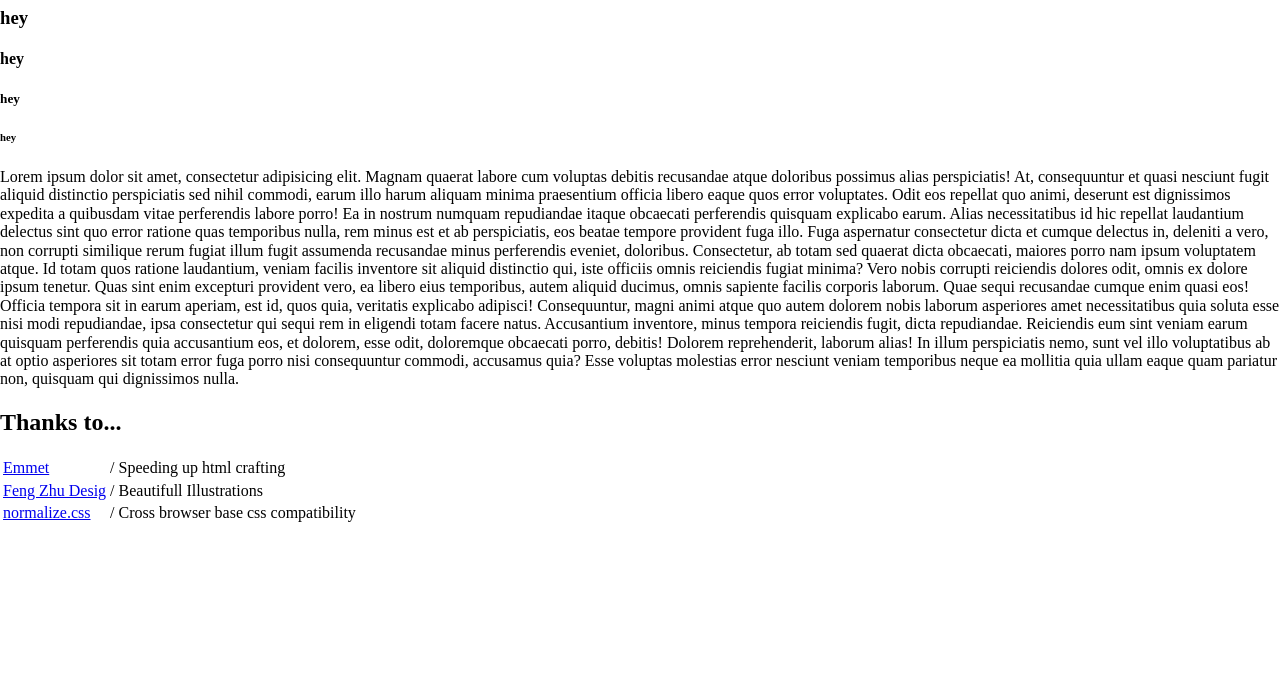
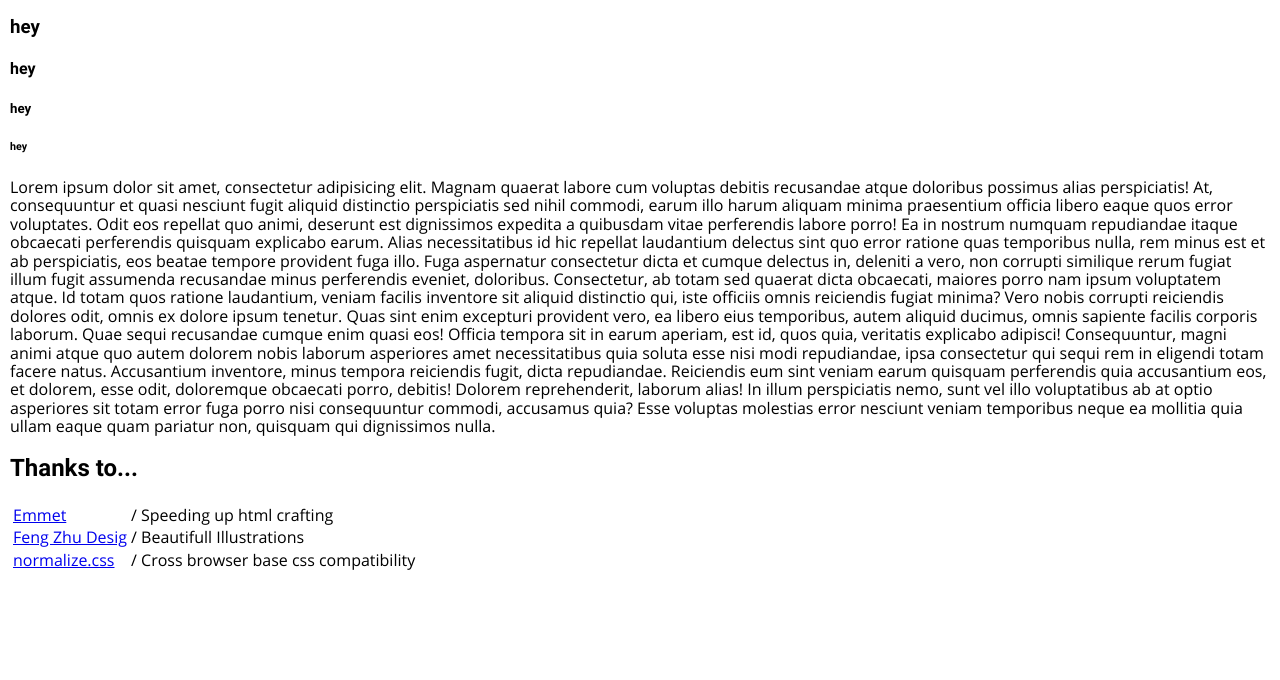
Before and after one commit to youpiwaza/chaos-toolbox, a website: page index.html in a window 1280 px wide. Shown: the part 120-800 px from the top of the page. Drawn offline with nearby package versions, Linux system fonts and the light colour scheme.

Commit message:
Fix: font loading
Must have been tired AF

```diff
--- a/assets/css/optional-layout-and-stuff.css
+++ b/assets/css/optional-layout-and-stuff.css
@@ -20,13 +20,13 @@
   font-family: 'Roboto';
   font-style: normal;
   font-weight: bold;
-  src: url('../assets/fonts/Roboto/roboto-v18-latin-700.eot'); /* IE9 Compat Modes */
+  src: url('../fonts/Roboto/roboto-v18-latin-700.eot'); /* IE9 Compat Modes */
   src: local('Roboto Bold'), local('Roboto-Bold'),
-       url('../assets/fonts/Roboto/roboto-v18-latin-700.eot?#iefix') format('embedded-opentype'), /* IE6-IE8 */
-       url('../assets/fonts/Roboto/roboto-v18-latin-700.woff2') format('woff2'), /* Super Modern Browsers */
-       url('../assets/fonts/Roboto/roboto-v18-latin-700.woff') format('woff'), /* Modern Browsers */
-       url('../assets/fonts/Roboto/roboto-v18-latin-700.ttf') format('truetype'), /* Safari, Android, iOS */
-       url('../assets/fonts/Roboto/roboto-v18-latin-700.svg#Roboto') format('svg'); /* Legacy iOS */
+       url('../fonts/Roboto/roboto-v18-latin-700.eot?#iefix') format('embedded-opentype'), /* IE6-IE8 */
+       url('../fonts/Roboto/roboto-v18-latin-700.woff2') format('woff2'), /* Super Modern Browsers */
+       url('../fonts/Roboto/roboto-v18-latin-700.woff') format('woff'), /* Modern Browsers */
+       url('../fonts/Roboto/roboto-v18-latin-700.ttf') format('truetype'), /* Safari, Android, iOS */
+       url('../fonts/Roboto/roboto-v18-latin-700.svg#Roboto') format('svg'); /* Legacy iOS */
 }
 
 /* open-sans-regular - latin */
@@ -34,39 +34,39 @@
   font-family: 'Open Sans';
   font-style: normal;
   font-weight: 400;
-  src: url('../assets/fonts/Open_Sansopen-sans-v15-latin-regular.eot'); /* IE9 Compat Modes */
+  src: url('../fonts/Open_Sans/open-sans-v15-latin-regular.eot'); /* IE9 Compat Modes */
   src: local('Open Sans Regular'), local('OpenSans-Regular'),
-       url('../assets/fonts/Open_Sansopen-sans-v15-latin-regular.eot?#iefix') format('embedded-opentype'), /* IE6-IE8 */
-       url('../assets/fonts/Open_Sansopen-sans-v15-latin-regular.woff2') format('woff2'), /* Super Modern Browsers */
-       url('../assets/fonts/Open_Sansopen-sans-v15-latin-regular.woff') format('woff'), /* Modern Browsers */
-       url('../assets/fonts/Open_Sansopen-sans-v15-latin-regular.ttf') format('truetype'), /* Safari, Android, iOS */
-       url('../assets/fonts/Open_Sansopen-sans-v15-latin-regular.svg#OpenSans') format('svg'); /* Legacy iOS */
+       url('../fonts/Open_Sans/open-sans-v15-latin-regular.eot?#iefix') format('embedded-opentype'), /* IE6-IE8 */
+       url('../fonts/Open_Sans/open-sans-v15-latin-regular.woff2') format('woff2'), /* Super Modern Browsers */
+       url('../fonts/Open_Sans/open-sans-v15-latin-regular.woff') format('woff'), /* Modern Browsers */
+       url('../fonts/Open_Sans/open-sans-v15-latin-regular.ttf') format('truetype'), /* Safari, Android, iOS */
+       url('../fonts/Open_Sans/open-sans-v15-latin-regular.svg#OpenSans') format('svg'); /* Legacy iOS */
 }
 /* open-sans-italic - latin */
 @font-face {
   font-family: 'Open Sans';
   font-style: italic;
   font-weight: 400;
-  src: url('../assets/fonts/Open_Sansopen-sans-v15-latin-italic.eot'); /* IE9 Compat Modes */
+  src: url('../fonts/Open_Sans/open-sans-v15-latin-italic.eot'); /* IE9 Compat Modes */
   src: local('Open Sans Italic'), local('OpenSans-Italic'),
-       url('../assets/fonts/Open_Sansopen-sans-v15-latin-italic.eot?#iefix') format('embedded-opentype'), /* IE6-IE8 */
-       url('../assets/fonts/Open_Sansopen-sans-v15-latin-italic.woff2') format('woff2'), /* Super Modern Browsers */
-       url('../assets/fonts/Open_Sansopen-sans-v15-latin-italic.woff') format('woff'), /* Modern Browsers */
-       url('../assets/fonts/Open_Sansopen-sans-v15-latin-italic.ttf') format('truetype'), /* Safari, Android, iOS */
-       url('../assets/fonts/Open_Sansopen-sans-v15-latin-italic.svg#OpenSans') format('svg'); /* Legacy iOS */
+       url('../fonts/Open_Sans/open-sans-v15-latin-italic.eot?#iefix') format('embedded-opentype'), /* IE6-IE8 */
+       url('../fonts/Open_Sans/open-sans-v15-latin-italic.woff2') format('woff2'), /* Super Modern Browsers */
+       url('../fonts/Open_Sans/open-sans-v15-latin-italic.woff') format('woff'), /* Modern Browsers */
+       url('../fonts/Open_Sans/open-sans-v15-latin-italic.ttf') format('truetype'), /* Safari, Android, iOS */
+       url('../fonts/Open_Sans/open-sans-v15-latin-italic.svg#OpenSans') format('svg'); /* Legacy iOS */
 }
 /* open-sans-600 - latin */
 @font-face {
   font-family: 'Open Sans';
   font-style: normal;
   font-weight: 600;
-  src: url('../assets/fonts/Open_Sansopen-sans-v15-latin-600.eot'); /* IE9 Compat Modes */
+  src: url('../fonts/Open_Sans/open-sans-v15-latin-600.eot'); /* IE9 Compat Modes */
   src: local('Open Sans SemiBold'), local('OpenSans-SemiBold'),
-       url('../assets/fonts/Open_Sansopen-sans-v15-latin-600.eot?#iefix') format('embedded-opentype'), /* IE6-IE8 */
-       url('../assets/fonts/Open_Sansopen-sans-v15-latin-600.woff2') format('woff2'), /* Super Modern Browsers */
-       url('../assets/fonts/Open_Sansopen-sans-v15-latin-600.woff') format('woff'), /* Modern Browsers */
-       url('../assets/fonts/Open_Sansopen-sans-v15-latin-600.ttf') format('truetype'), /* Safari, Android, iOS */
-       url('../assets/fonts/Open_Sansopen-sans-v15-latin-600.svg#OpenSans') format('svg'); /* Legacy iOS */
+       url('../fonts/Open_Sans/open-sans-v15-latin-600.eot?#iefix') format('embedded-opentype'), /* IE6-IE8 */
+       url('../fonts/Open_Sans/open-sans-v15-latin-600.woff2') format('woff2'), /* Super Modern Browsers */
+       url('../fonts/Open_Sans/open-sans-v15-latin-600.woff') format('woff'), /* Modern Browsers */
+       url('../fonts/Open_Sans/open-sans-v15-latin-600.ttf') format('truetype'), /* Safari, Android, iOS */
+       url('../fonts/Open_Sans/open-sans-v15-latin-600.svg#OpenSans') format('svg'); /* Legacy iOS */
 }
 
 /*** Fonts ***/
--- a/index.html
+++ b/index.html
@@ -34,6 +34,7 @@
         <!-- styles -->
         <link rel="stylesheet" href="node_modules/normalize.css/normalize.css" />
         <link rel="stylesheet" href="assets/css/layout-and-stuff.css" />
+        <link rel="stylesheet" href="assets/css/optional-layout-and-stuff.css" />
         <link rel="stylesheet" href="assets/css/main.css" />
     </head>
 
```
